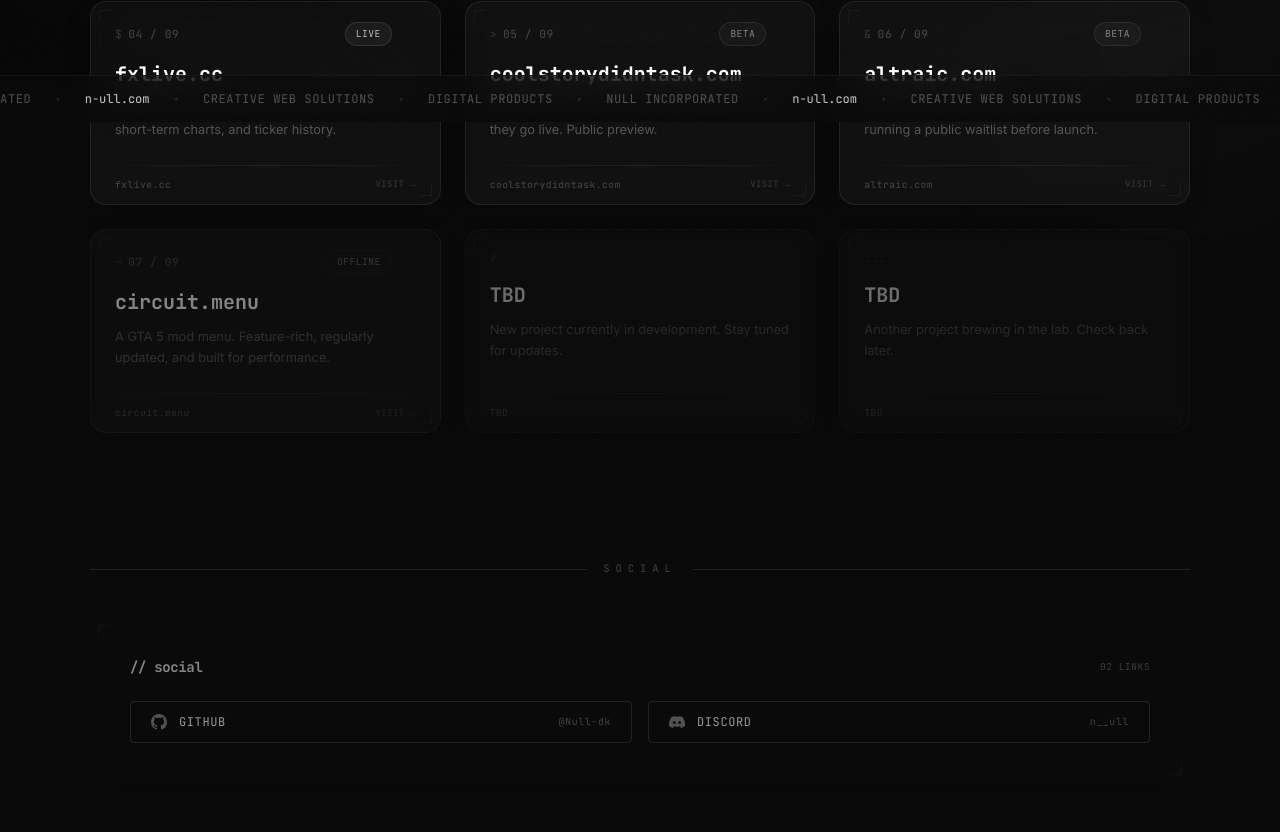
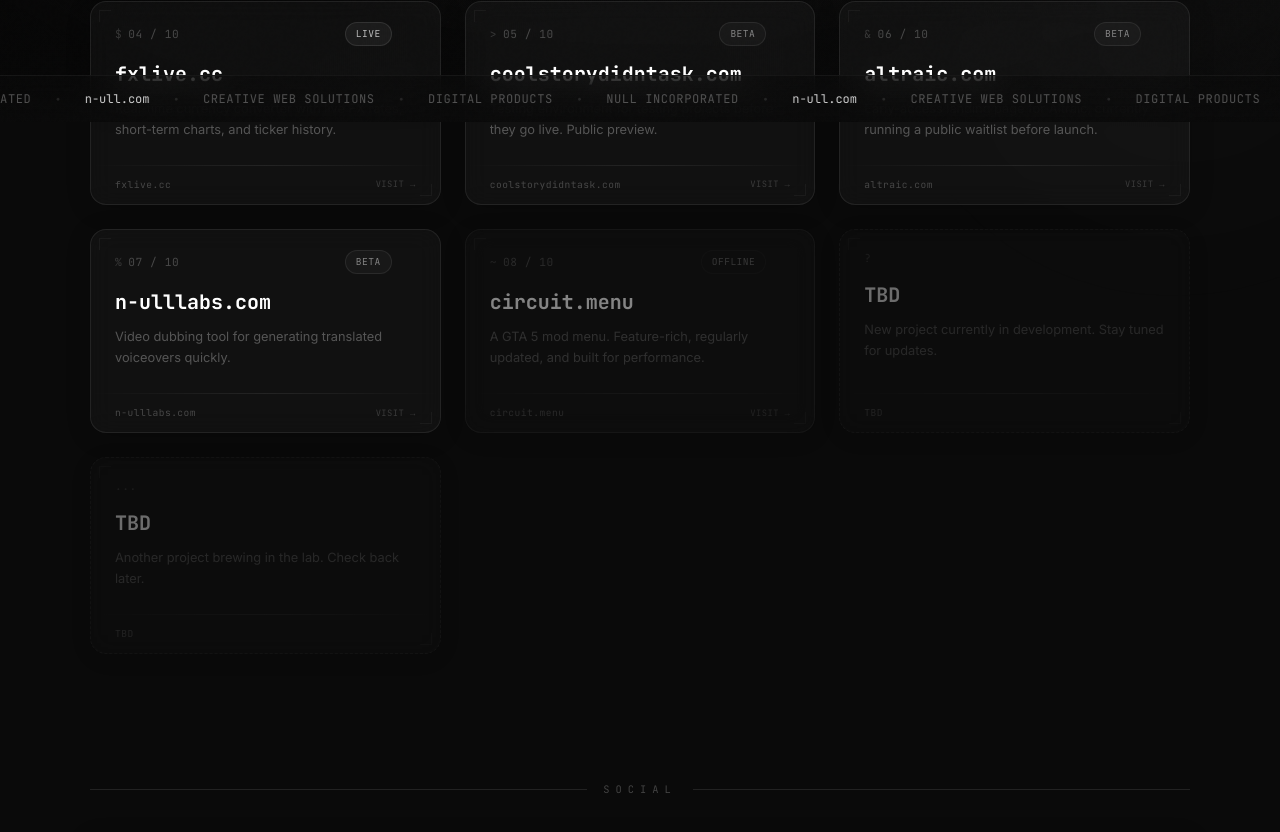
Before and after one commit to Null-dk/Null.com, a React (Vite) app: page / in a window 1280 px wide. Shown: the part 678-1510 px from the top of the page. Built offline with nearby package versions, Linux system fonts and the light colour scheme.

Commit message:
Add n-ulllabs.com domain and i18n entry
Add a new domain entry for n-ulllabs.com to domainMetadata in src/App.jsx (url, tag 'Beta', icon '%') and add the corresponding description to src/i18n.js. This ensures the new site appears in the domain list with an appropriate localized description.

```diff
--- a/src/App.jsx
+++ b/src/App.jsx
@@ -51,6 +51,12 @@
     url: 'https://fxlive.cc',
     tag: 'Live',
     icon: '$',
+  },
+  {
+    name: 'n-ulllabs.com',
+    url: 'https://n-ulllabs.com',
+    tag: 'Beta',
+    icon: '%',
   }
 ]
 
--- a/src/i18n.js
+++ b/src/i18n.js
@@ -6,6 +6,7 @@
   'obscurapdf.com': 'Privacy-focused PDF tools. Redact, encrypt, and process documents securely.',
   'justexplain.cv': 'AI-powered explanations at the comprehension level you choose.',
   'fxlive.cc': 'Real-time currency converter with live FX rates, short-term charts, and ticker history.',
+  'n-ulllabs.com': 'Video dubbing tool for generating translated voiceovers quickly.',
 }
 
 const basePlaceholders = [
```
